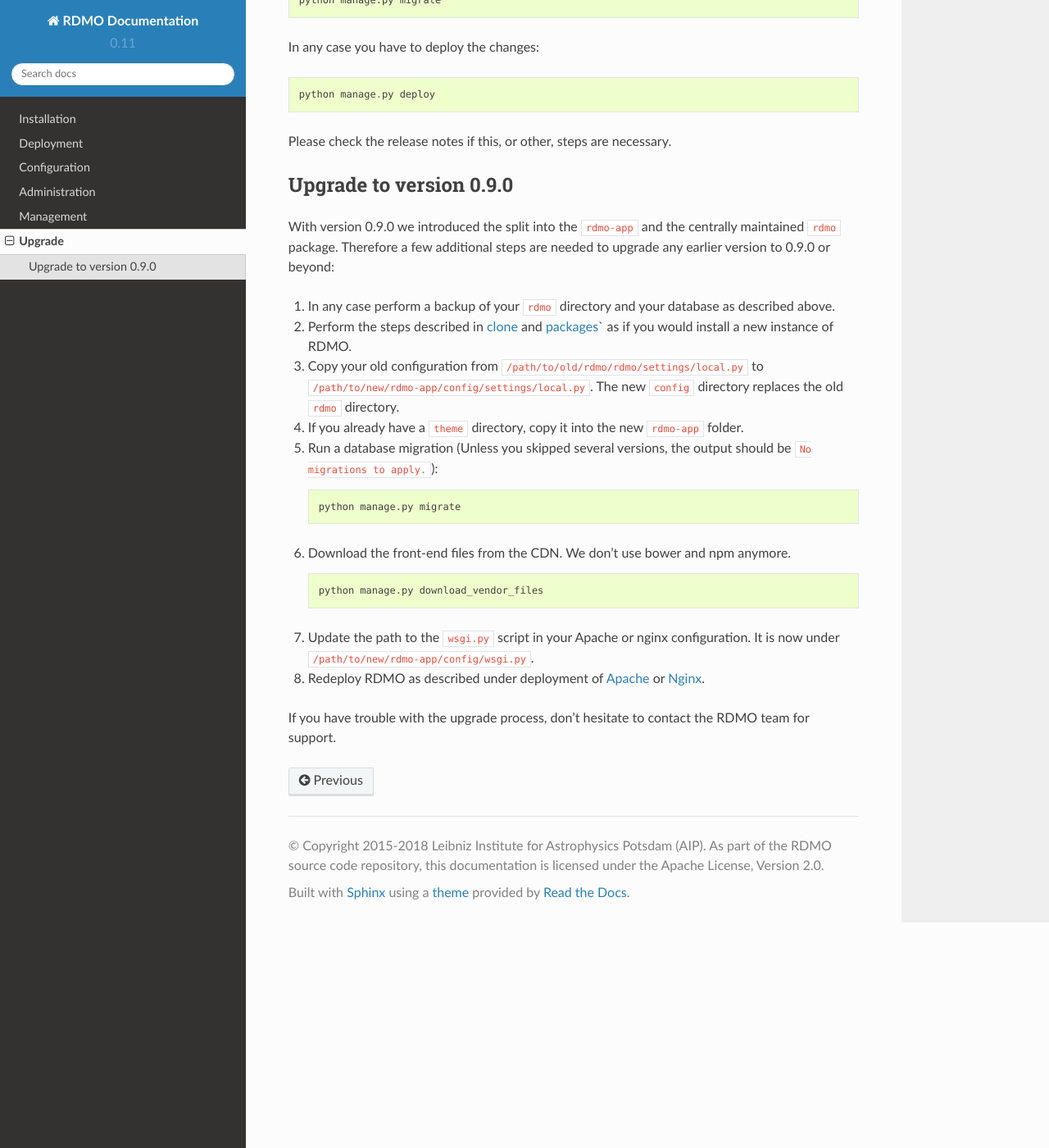
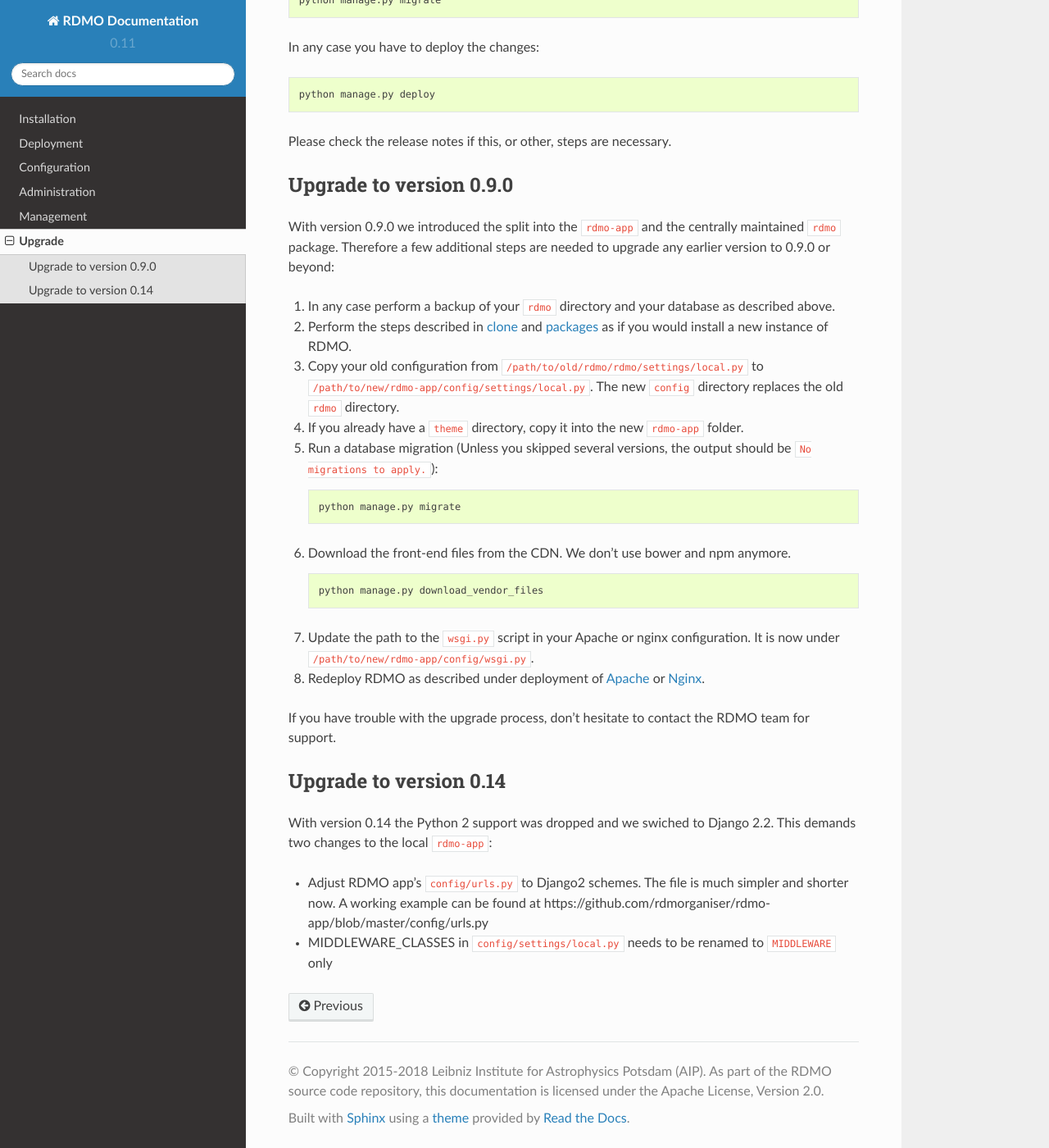
Before and after one commit to rdmorganiser/rdmo-docs, a Sphinx documentation site: the page built from docs/upgrade/index.md, in a window 1280 px wide and 1400 px high, scrolled down 786 px. Shown: the whole window at 82% size. Built offline with Sphinx 7.4.7 and the Read the Docs theme 2.0.0, drawn with Linux system fonts in a browser that asks for light colours.

Commit message:
Update upgrade

```diff
--- a/docs/upgrade/index.md
+++ b/docs/upgrade/index.md
@@ -44,7 +44,7 @@ With version 0.9.0 we introduced the split into the `rdmo-app` and the centrally
 
 1.  In any case perform a backup of your `rdmo` directory and your database as described above.
 
-1.  Perform the steps described in [clone](../../installation/clone.html) and [packages](../../installation/packages.html)` as if you would install a new instance of RDMO.
+1.  Perform the steps described in [clone](../../installation/clone.html) and [packages](../../installation/packages.html) as if you would install a new instance of RDMO.
 
 1.  Copy your old configuration from `/path/to/old/rdmo/rdmo/settings/local.py` to `/path/to/new/rdmo-app/config/settings/local.py`. The new `config` directory replaces the old `rdmo` directory.
 
@@ -67,3 +67,10 @@ With version 0.9.0 we introduced the split into the `rdmo-app` and the centrally
 1.  Redeploy RDMO as described under deployment of [Apache](../../deployment/apache.html) or [Nginx](../../deployment/nginx.html).
 
 If you have trouble with the upgrade process, don't hesitate to contact the RDMO team for support.
+
+## Upgrade to version 0.14
+
+With version 0.14 the Python 2 support was dropped and we swiched to Django 2.2. This demands two changes to the local `rdmo-app`:
+
+* Adjust RDMO app's `config/urls.py` to Django2 schemes. The file is much simpler and shorter now. A working example can be found at https://github.com/rdmorganiser/rdmo-app/blob/master/config/urls.py
+* MIDDLEWARE_CLASSES in `config/settings/local.py` needs to be renamed to `MIDDLEWARE` only
```
